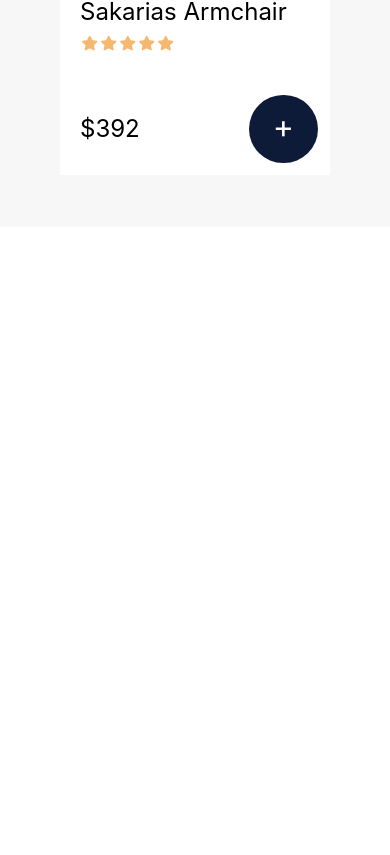
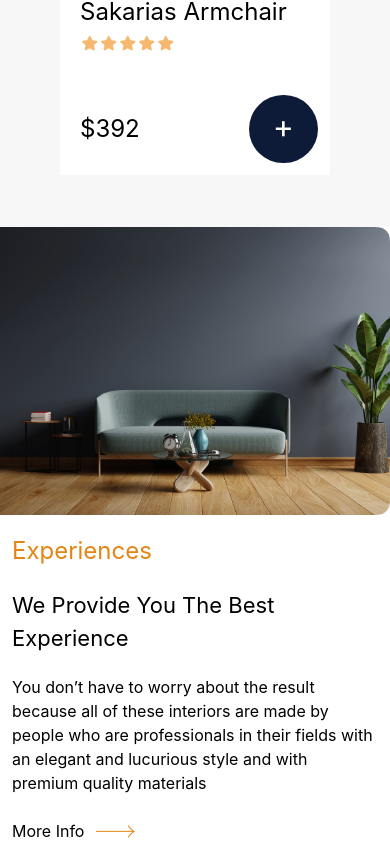
Before and after one commit to hemarle/Furniture, a Next.js app: page / in a window 390 px wide. Shown: the part 3833-4688 px from the top of the page. Before the commit the page ends 4060 px from the top, so only its background shows below. Built offline with nearby package versions, Linux system fonts and the light colour scheme.

Commit message:
experience done for mobile

```diff
--- /dev/null
+++ b/components/Descriptor.js
@@ -0,0 +1,21 @@
+import Link from "next/link";
+import Image from "next/image";
+import arrowIcon from "../static/images/Arrow.png";
+function Descriptor({ header, title, about, link }) {
+  return (
+    <div className="descriptor p-3">
+      <h4 className="text-yellow mb-5"> {header}</h4>
+      <h2 className="capitalize text-[22px] mb-5 md:text-[42px]"> {title}</h2>
+      <p className="mb-6"> {about}</p>
+      <Link href={link}>
+        <div className="flex items-center ">
+          <h5 className=" mr-2">More Info</h5>
+
+          <Image src={arrowIcon} />
+        </div>
+      </Link>
+    </div>
+  );
+}
+
+export default Descriptor;
--- /dev/null
+++ b/components/Experience.js
@@ -0,0 +1,25 @@
+import Image from "next/image";
+
+import furnitureImage from "../static/images/Furniture.png";
+import Descriptor from "./Descriptor";
+
+function Experience() {
+  return (
+    <div className="experience">
+      <div className="experience__Left">
+        <Image src={furnitureImage} />
+      </div>
+
+      <div className="experience__Right">
+        <Descriptor
+          header="Experiences"
+          title="we provide you the best experience"
+          about="You don’t have to worry about the result because all of these interiors are made by people who are professionals in their fields with an elegant and lucurious style and with premium quality materials"
+          link="/"
+        />
+      </div>
+    </div>
+  );
+}
+
+export default Experience;
--- a/pages/index.js
+++ b/pages/index.js
@@ -1,4 +1,5 @@
 import About from "../components/About";
+import Experience from "../components/Experience";
 import Hero from "../components/Hero";
 import Product from "../components/Product";
 
@@ -43,6 +44,8 @@ minimalistic & modern"
         options={options}
         data={productData}
       />
+
+      <Experience />
     </div>
   );
 }
--- a/tailwind.config.js
+++ b/tailwind.config.js
@@ -10,6 +10,7 @@ module.exports = {
       "deep-grey": "#EEEEEE",
       "deep-blue": "#0D1B39",
       white: "#FFFFFF",
+      yellow: "#E58411",
     },
   },
   plugins: [],
```
Also changed, not shown: static/images/Furniture.png (added).
